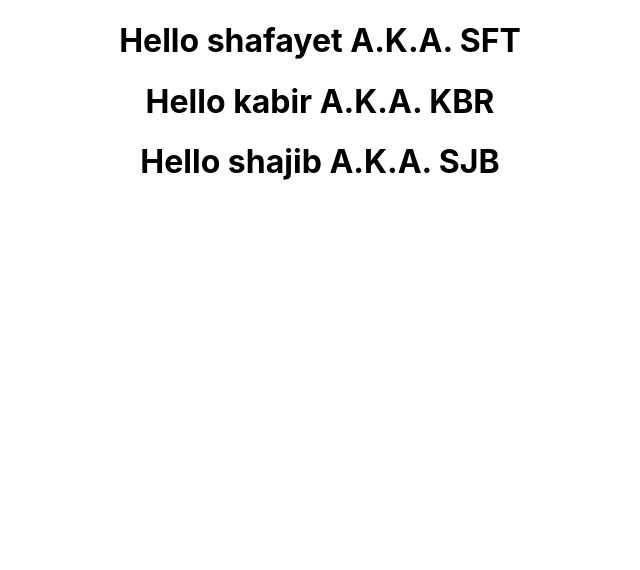
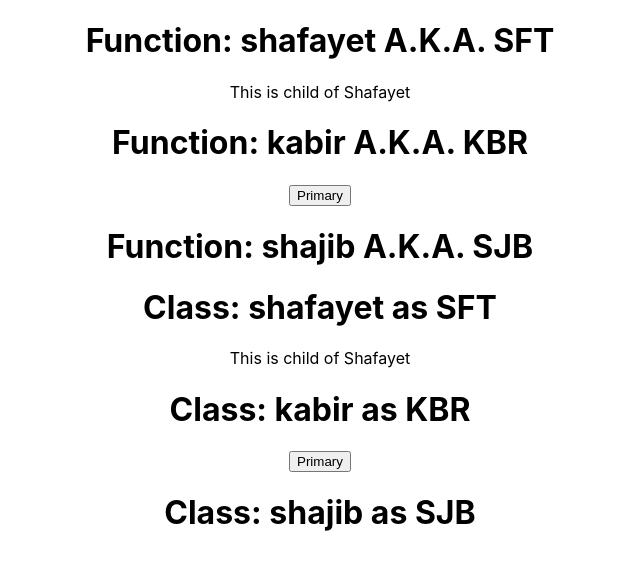
Before and after one commit to shafayetdotme/tut-react, a React (Create React App) app: page / in a window 1280 px wide. Shown: the top 570 px of the page, without its empty margins (320-960 px from the left). Built offline with nearby package versions, Linux system fonts and the light colour scheme.

Commit message:
Props : Part 2

```diff
--- a/src/App.js
+++ b/src/App.js
@@ -1,13 +1,32 @@
-import React from 'react';
-import './App.css';
-import Greet from './components/Greet';
+import React from "react";
+import "./App.css";
+import Greet from "./components/Greet";
+import Welcome from "./components/Welcome";
 
 function App() {
   return (
     <div className="App">
-      <Greet name="shafayet" shortName="SFT"/>
-      <Greet name="kabir" shortName="KBR"/>
-      <Greet name="shajib" shortName="SJB"/>
+      {/* Functional components */}
+      <Greet name="shafayet" shortName="SFT">
+        <p>This is child of Shafayet</p>
+      </Greet>
+      <Greet name="kabir" shortName="KBR">
+        <button type="button" class="btn btn-primary">
+          Primary
+        </button>
+      </Greet>
+      <Greet name="shajib" shortName="SJB" />
+
+      {/* Class components */}
+      <Welcome name="shafayet" shortName="SFT">
+        <p>This is child of Shafayet</p>
+      </Welcome>
+      <Welcome name="kabir" shortName="KBR">
+        <button type="button" class="btn btn-primary">
+          Primary
+        </button>
+      </Welcome>
+      <Welcome name="shajib" shortName="SJB"></Welcome>
     </div>
   );
 }
--- a/src/components/Greet.js
+++ b/src/components/Greet.js
@@ -1,8 +1,16 @@
-import React from 'react';
+import React from "react";
 
+// Functional Component
 const Greet = (props) => {
-    console.log(props);
-return <h1>Hello {props.name} A.K.A. {props.shortName}</h1>;
+  console.log(props);
+  return (
+    <div>
+      <h1>
+        Function: {props.name} A.K.A. {props.shortName}
+      </h1>
+      {props.children}
+    </div>
+  );
 };
 
 export default Greet;
--- a/src/components/Welcome.js
+++ b/src/components/Welcome.js
@@ -1,9 +1,17 @@
-import React, { Component } from 'react';
+import React, { Component } from "react";
 
+// class Component
 class Welcome extends Component {
-    render() {
-        return <h1>Hello Shafayet From Class Component</h1>;
-    }
+  render() {
+    return (
+      <div>
+        <h1>
+          Class: {this.props.name} as {this.props.shortName}
+        </h1>
+        {this.props.children}
+      </div>
+    );
+  }
 }
 
 export default Welcome;
```
Also changed, not shown: src/components/Hello.js (+11 -10 lines).
